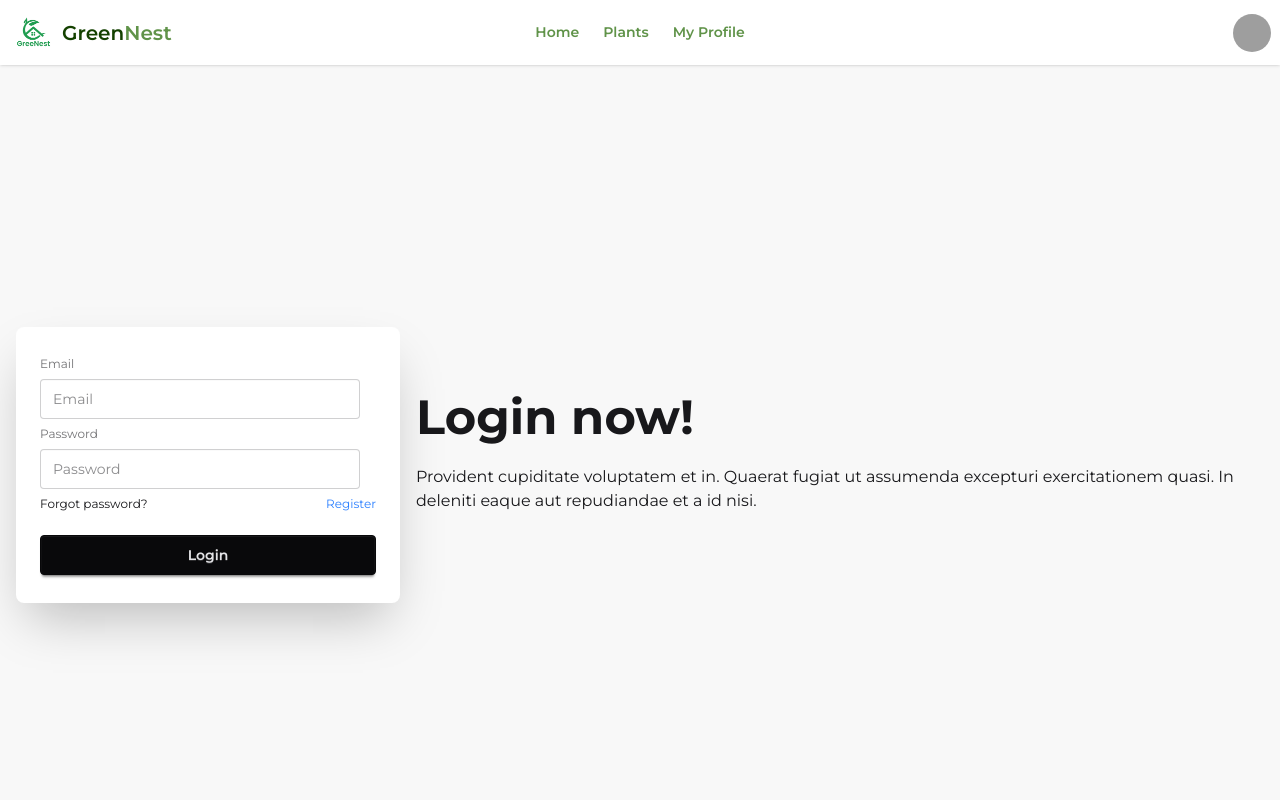
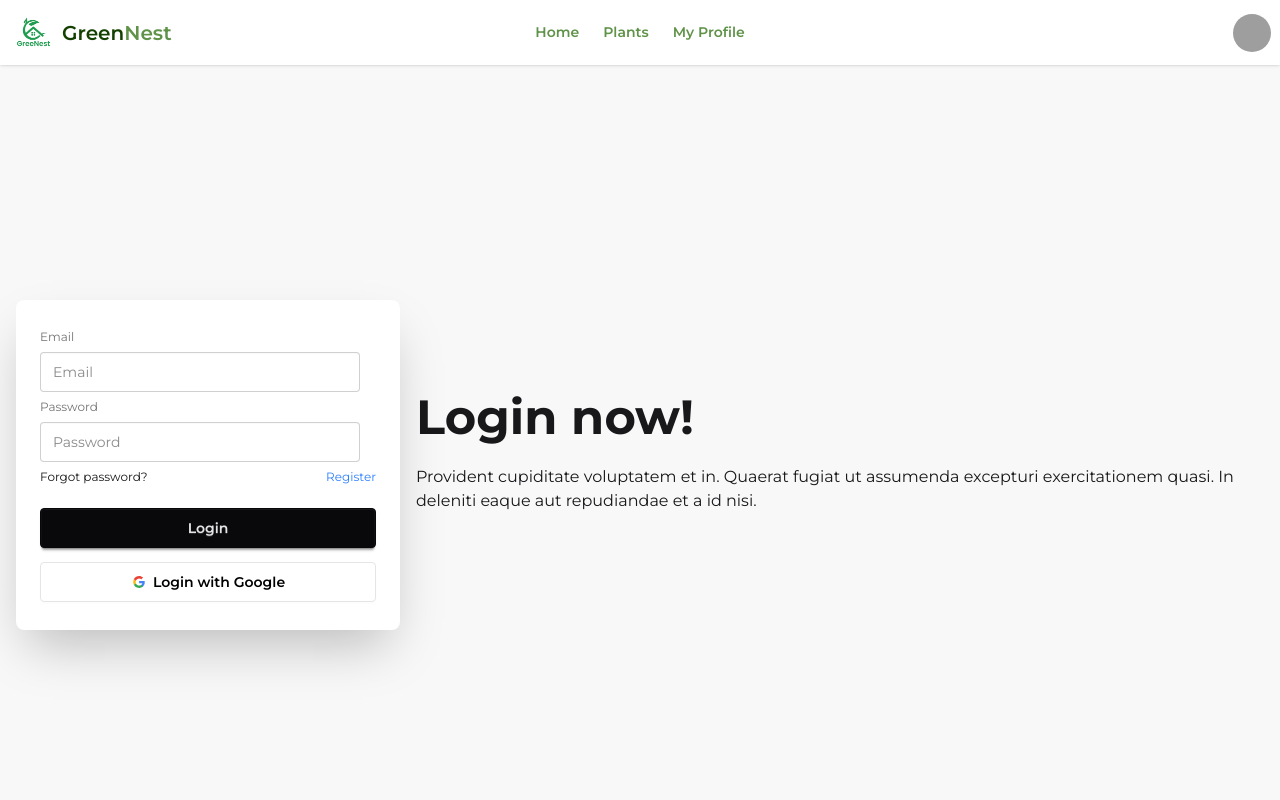
Before and after one commit to Al-Amin018555/GreenNest, a React (Vite) app: page /login in a window 1280 px wide. Shown: the top 800 px of the page. Built offline with nearby package versions, Linux system fonts and the light colour scheme; no server answers; grey boxes are pictures that could not be loaded.

Commit message:
toaster added and sign in with google implemented

```diff
--- a/package.json
+++ b/package.json
@@ -16,6 +16,7 @@
     "react": "^19.2.0",
     "react-dom": "^19.2.0",
     "react-hook-form": "^7.71.1",
+    "react-hot-toast": "^2.6.0",
     "react-router": "^7.12.0",
     "swiper": "^12.0.3",
     "tailwindcss": "^4.1.18"
--- a/src/FirebaseProvider/FirebaseProvider.jsx
+++ b/src/FirebaseProvider/FirebaseProvider.jsx
@@ -1,12 +1,12 @@
 import { AuthContext } from "../context/AuthContext";
-import { createUserWithEmailAndPassword, onAuthStateChanged, signInWithEmailAndPassword, signOut, updateProfile } from "firebase/auth";
+import { createUserWithEmailAndPassword, GoogleAuthProvider, onAuthStateChanged, signInWithEmailAndPassword, signInWithPopup, signOut, updateProfile } from "firebase/auth";
 import { auth } from "../firebase/firebase.init";
 import { useEffect, useState } from "react";
 
 
 const FirebaseProvider = ({ children }) => {
     const [user, setUser] = useState(null);
-
+    const googleProvider = new GoogleAuthProvider();
     const createUser = (email, password) => {
         return createUserWithEmailAndPassword(auth, email, password);
     }
@@ -18,6 +18,9 @@ const FirebaseProvider = ({ children }) => {
     const login = (email, password) => {
         return signInWithEmailAndPassword(auth, email, password);
     }
+    const googleLogin = () => {
+        return signInWithPopup(auth, googleProvider);
+    }
     const logOut = () => {
         return signOut(auth);
     }
@@ -25,6 +28,7 @@ const FirebaseProvider = ({ children }) => {
         createUser,
         profileUpdate,
         login,
+        googleLogin,
         logOut,
         user,
         setUser,
--- a/src/Pages/Login/Login.jsx
+++ b/src/Pages/Login/Login.jsx
@@ -2,13 +2,13 @@ import { useContext } from "react";
 import { useForm } from "react-hook-form";
 import { Link, useLocation, useNavigate } from "react-router";
 import { AuthContext } from "../../context/AuthContext";
+import toast from "react-hot-toast";
 
 const Login = () => {
     const location = useLocation();
-    console.log(location);
     const navigate = useNavigate();
 
-    const { login, setUser } = useContext(AuthContext);
+    const { login, setUser, googleLogin,profileUpdate } = useContext(AuthContext);
     const { register, handleSubmit, formState: { errors },
     } = useForm()
 
@@ -16,16 +16,26 @@ const Login = () => {
         const { email, password } = data;
         login(email, password)
             .then(result => {
-                console.log(result.user)
                 setUser(result.user.email)
                 {
-                    location.state ?  navigate(location.state) : navigate('/')
+                    location.state ? navigate(location.state) : navigate('/')
                 }
 
+            })
+            .catch(error => {
+                console.log(error)
+                toast.error(error.message)
+            });
+    };
 
-            })
-            .catch(error => console.log(error));
-    };
+    const handleGoogleLogin = () => {
+        googleLogin()
+        .then((result)=> {
+            const user = result.user
+            setUser(user)
+            profileUpdate(user.displayName,user.photoURL)
+        })
+    }
     return (
         <div className="min-h-screen">
             <div className="hero bg-base-200 min-h-screen">
@@ -60,11 +70,17 @@ const Login = () => {
                                     name="password"
                                     {...register("password", { required: true })} />
                                 {errors.password && <span className="text-red-600">This field is required</span>}
+
                                 <div className="flex">
                                     <p>Forgot password?</p>
                                     <Link to='/register' className="link text-blue-500 link-hover">Register</Link>
                                 </div>
                                 <button className="btn btn-neutral mt-4">Login</button>
+                                {/* Google */}
+                                <button onClick={handleGoogleLogin} className="btn mt-2 bg-white text-black border-[#e5e5e5]">
+                                    <svg aria-label="Google logo" width="16" height="16" xmlns="http://www.w3.org/2000/svg" viewBox="0 0 512 512"><g><path d="m0 0H512V512H0" fill="#fff"></path><path fill="#34a853" d="M153 292c30 82 118 95 171 60h62v48A192 192 0 0190 341"></path><path fill="#4285f4" d="m386 400a140 175 0 0053-179H260v74h102q-7 37-38 57"></path><path fill="#fbbc02" d="m90 341a208 200 0 010-171l63 49q-12 37 0 73"></path><path fill="#ea4335" d="m153 219c22-69 116-109 179-50l55-54c-78-75-230-72-297 55"></path></g></svg>
+                                    Login with Google
+                                </button>
                             </fieldset>
                         </div>
                     </form>
--- a/src/main.jsx
+++ b/src/main.jsx
@@ -3,10 +3,13 @@ import { RouterProvider } from "react-router/dom";
 import "./index.css";
 import router from "./Routes/Routes.jsx";
 import FirebaseProvider from "./FirebaseProvider/FirebaseProvider.jsx";
+import { Toaster } from "react-hot-toast";
+
 const root = document.getElementById("root");
 
 ReactDOM.createRoot(root).render(
   <FirebaseProvider>
     <RouterProvider router={router} />
+    <Toaster/>
   </FirebaseProvider>
 );
```
Also changed, not shown: 1 other file (tests, documents, lock files or other folders).
